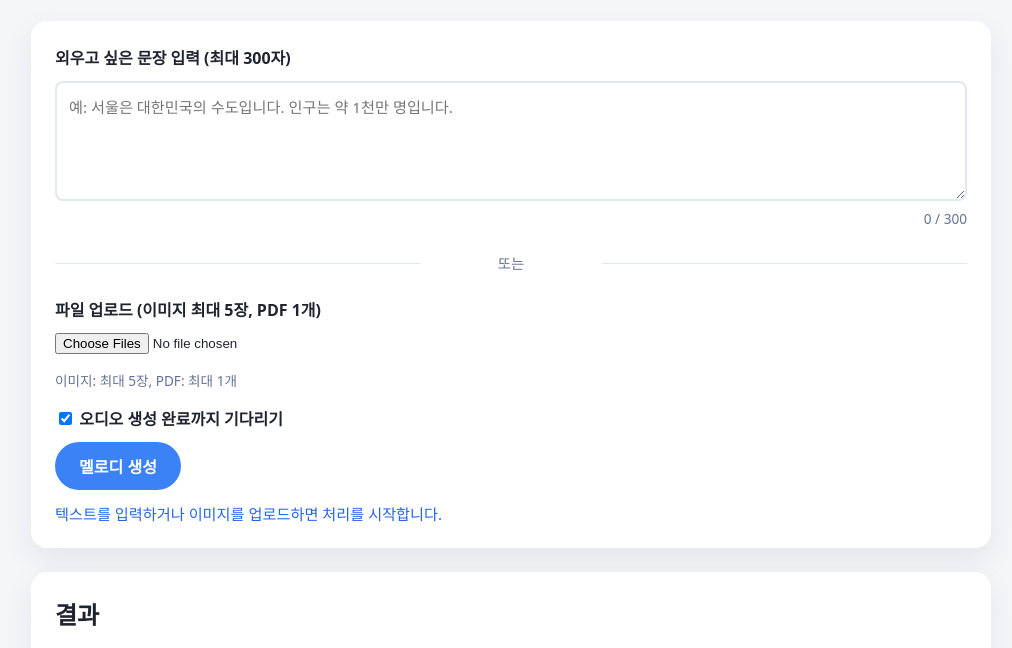
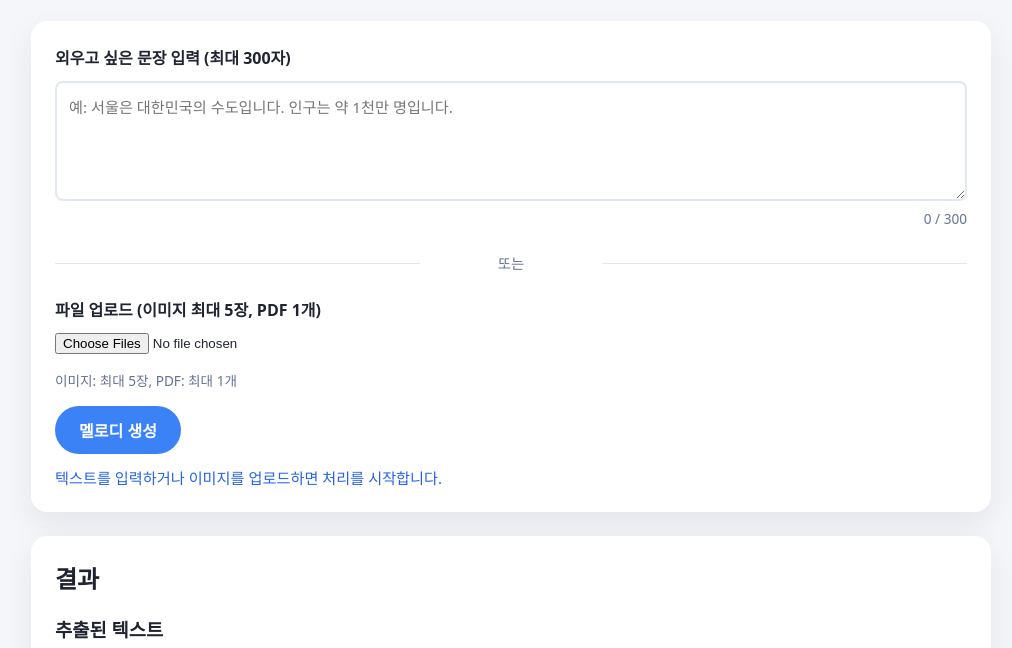
Before and after one commit to ksy1022/melody_test, a plain HTML site: page web/index.html in a window 1280 px wide. Shown: the part 151-799 px from the top of the page, without its empty margins (129-1141 px from the left). Drawn offline with Linux system fonts and the light colour scheme; files whose address does not match are found by name.

Commit message:
minus audio create wait

```diff
--- a/web/index.html
+++ b/web/index.html
@@ -231,10 +231,6 @@
         <div class="file-limit">이미지: 최대 5장, PDF: 최대 1개</div>
         <div id="file-list" class="file-list"></div>
 
-        <label>
-          <input id="wait-audio" type="checkbox" checked />
-          오디오 생성 완료까지 기다리기
-        </label>
         <button id="generate-btn" type="button">멜로디 생성</button>
         <div id="status" class="status">텍스트를 입력하거나 이미지를 업로드하면 처리를 시작합니다.</div>
       </section>
```
